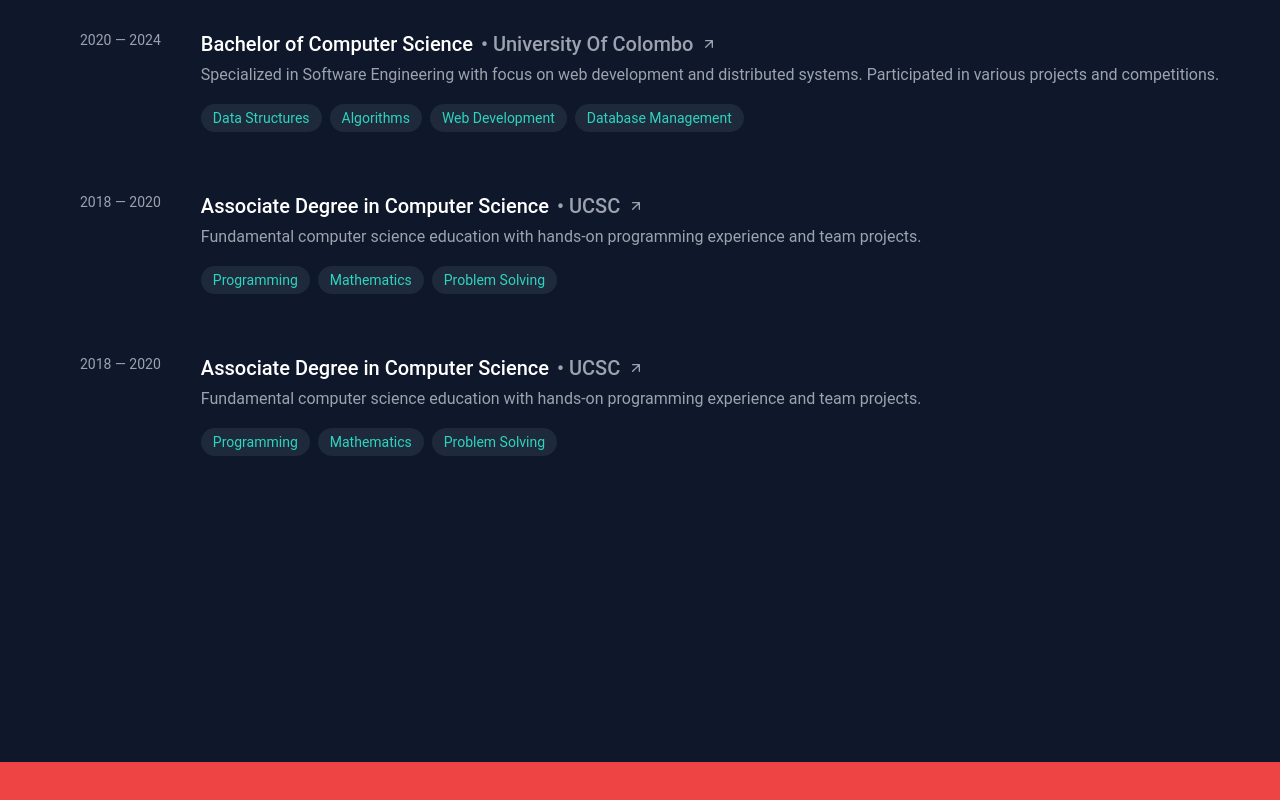
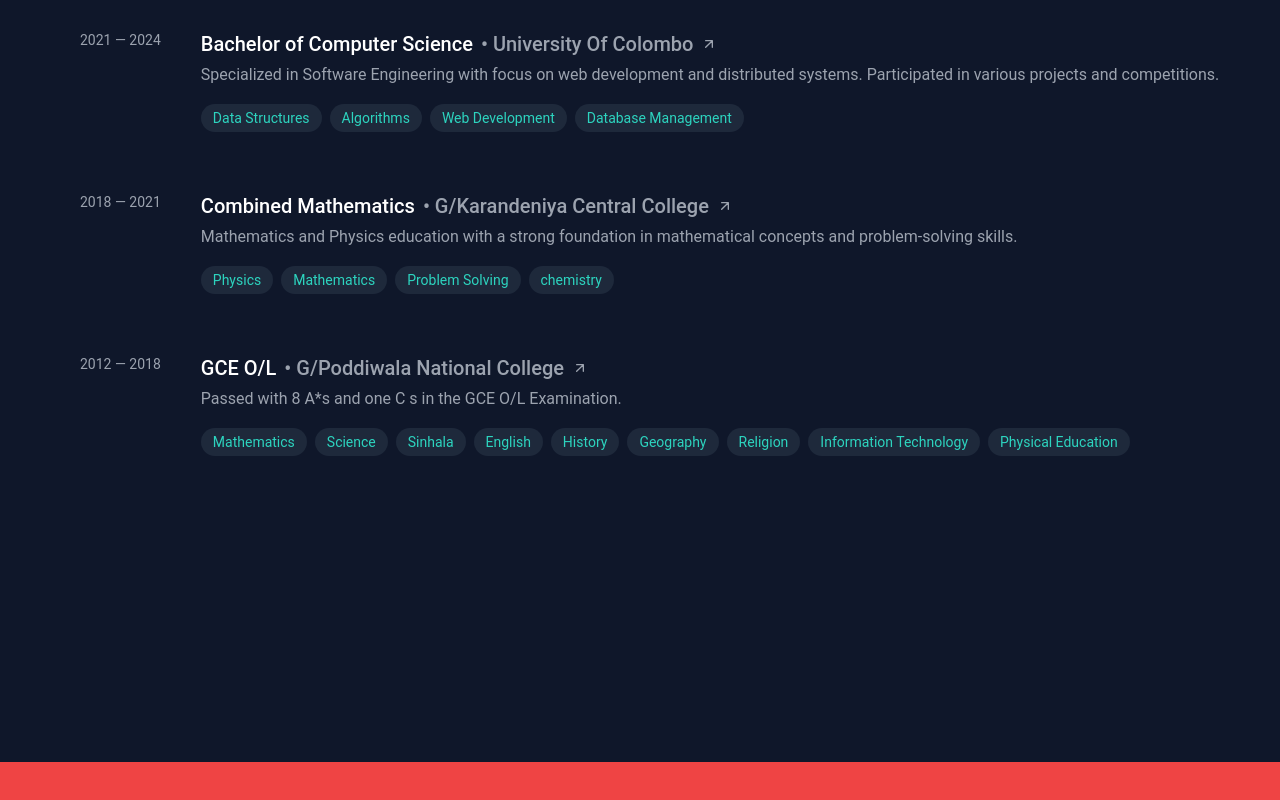
Before and after one commit to ILakshitha/ishan_Lakshitha, a React (Vite) app in the folder Frontend/: page / in a window 1280 px wide. Shown: the part 902-1702 px from the top of the page. Built offline with nearby package versions, Linux system fonts and the light colour scheme.

Commit message:
edit details of education

```diff
--- a/Frontend/src/pages/Education_C.jsx
+++ b/Frontend/src/pages/Education_C.jsx
@@ -3,25 +3,25 @@
 export default function Education_C() {
     const educationData = [
         {
-            period: "2020 — 2024",
+            period: "2021 — 2024",
             degree: "Bachelor of Computer Science",
             institution: "University Of Colombo",
             description: "Specialized in Software Engineering with focus on web development and distributed systems. Participated in various projects and competitions.",
             skills: ["Data Structures", "Algorithms", "Web Development", "Database Management"]
         },
         {
-            period: "2018 — 2020",
-            degree: "Associate Degree in Computer Science",
-            institution: "UCSC",
-            description: "Fundamental computer science education with hands-on programming experience and team projects.",
-            skills: ["Programming", "Mathematics", "Problem Solving"]
+            period: "2018 — 2021",
+            degree: "Combined Mathematics",
+            institution: "G/Karandeniya Central College",
+            description: "Mathematics and Physics education with a strong foundation in mathematical concepts and problem-solving skills.",
+            skills: ["Physics", "Mathematics", "Problem Solving","chemistry"]
         },
         {
-            period: "2018 — 2020",
-            degree: "Associate Degree in Computer Science",
-            institution: "UCSC",
-            description: "Fundamental computer science education with hands-on programming experience and team projects.",
-            skills: ["Programming", "Mathematics", "Problem Solving"]
+            period: "2012 — 2018",
+            degree: "GCE O/L",
+            institution: "G/Poddiwala National College",
+            description: "Passed with 8 A*s and one C s in the GCE O/L Examination.",
+            skills: ["Mathematics", "Science", "Sinhala", "English", "History", "Geography", "Religion", "Information Technology", "Physical Education"]
         }
     ];
 
```
